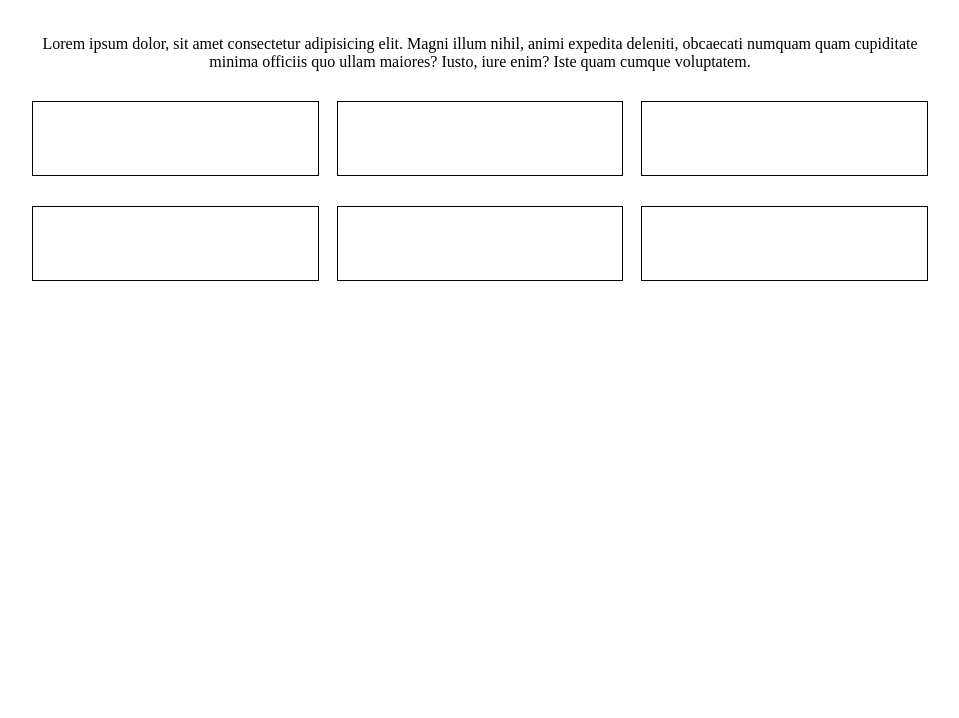
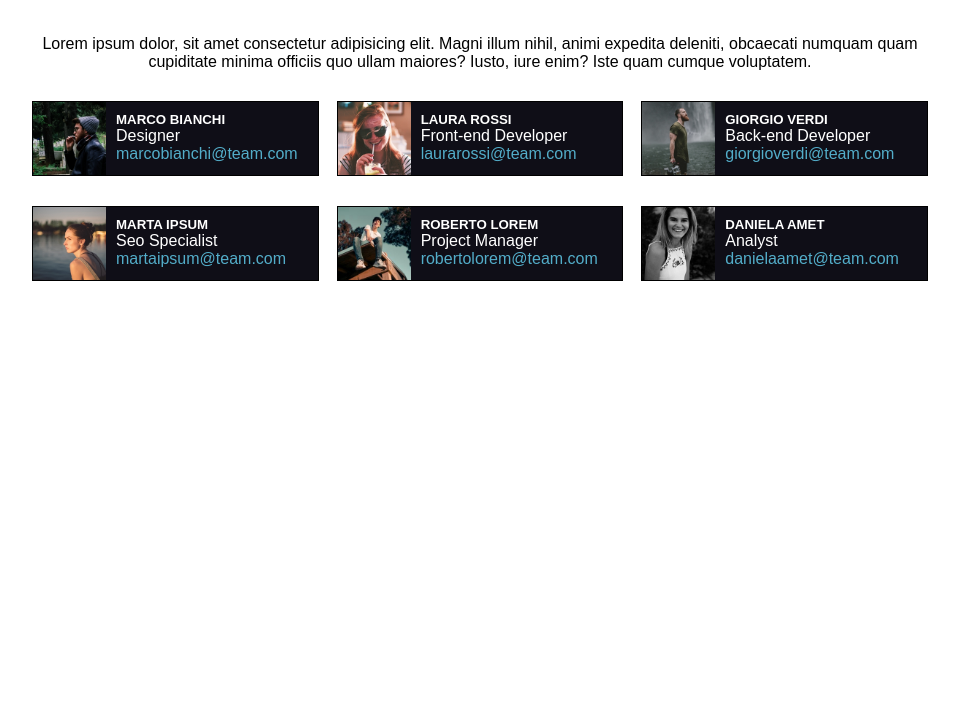
Before and after one commit to LorenzoMonteforte/html-css-float-cards, a plain HTML site: page index.html in a window 1280 px wide. Shown: the part 82-800 px from the top of the page, without its empty margins (160-1119 px from the left). Drawn offline with Linux system fonts and the light colour scheme; a web font is replaced by a local one.

Commit message:
Main (Cards), Commenti

```diff
--- a/index.css
+++ b/index.css
@@ -1,14 +1,16 @@
+/* Generale */
 *{
     margin: 0;
     padding: 0;
     box-sizing: border-box;
+    font-family: 'Inclusive Sans', sans-serif;
 }
 
 .centratura{
     width: 70%;
     margin: auto;
 }
-
+/* Header */
 header div{
     padding-top: 30px;
     padding-bottom: 50px;
@@ -18,7 +20,7 @@ h1{
     color: rgba(229,49,112,255);
     text-align: center;
 }
-
+/* Main (Struttura) */
 div.centratura > p{
     text-align: center;
 }
@@ -49,3 +51,24 @@ div.centratura > p{
 #riga2{
     margin-top: 30px;
 }
+/* Main (Carte) */
+.imgCards{
+    height: 100%;
+    float: left;
+}
+
+.infoCardsContainer{
+    height: 100%;
+    width: calc(100% - 73px);
+    background-color: rgba(15,14,23,255);
+    float: right;
+    padding: 10px;
+}
+
+.white{
+    color: white;
+}
+
+.azzurro{
+    color: rgb(83,173,201);
+}
--- a/index.html
+++ b/index.html
@@ -5,29 +5,79 @@
     <meta name="viewport" content="width=device-width, initial-scale=1.0">
     <title>Document</title>
     <link rel="stylesheet" href="index.css">
+    <link rel="preconnect" href="https://fonts.googleapis.com">
+<link rel="preconnect" href="https://fonts.gstatic.com" crossorigin>
+<link href="https://fonts.googleapis.com/css2?family=Inclusive+Sans&display=swap" rel="stylesheet">
 </head>
 <body>
+    <!-- Header -->
     <header>
         <div class="centratura">
             <h1>Meet Our Team</h1>
         </div>
     </header>
-
+    <!-- Main -->
     <main>
         <div class="centratura">
+            <!-- Paragrafo -->
             <p>
                 Lorem ipsum dolor, sit amet consectetur adipisicing elit. Magni illum nihil, animi expedita deleniti, obcaecati numquam quam cupiditate minima officiis quo ullam maiores? Iusto, iure enim? Iste quam cumque voluptatem.
             </p>
+            <!-- Contenitore Cards -->
             <div id="cardsContainer">
+                <!-- Prima riga -->
                 <div class="riga">
-                    <div class="cards"></div>
-                    <div class="cards centrale"></div>
-                    <div class="cards"></div>
+                    <div class="cards">
+                        <img class="imgCards" src="img/male1.png" alt="Male 1">
+                        <div class="infoCardsContainer">
+                            <h5 class="white">MARCO BIANCHI</h5>
+                            <div class="white">Designer</div>
+                            <div class="azzurro">marcobianchi@team.com</div>
+                        </div>
+                    </div>
+                    <div class="cards centrale">
+                        <img class="imgCards" src="img/female1.png" alt="Female 1">
+                        <div class="infoCardsContainer">
+                            <h5 class="white">LAURA ROSSI</h5>
+                            <div class="white">Front-end Developer</div>
+                            <div class="azzurro">laurarossi@team.com</div>
+                        </div>
+                    </div>
+                    <div class="cards">
+                        <img class="imgCards" src="img/male2.png" alt="Male 2">
+                        <div class="infoCardsContainer">
+                            <h5 class="white">GIORGIO VERDI</h5>
+                            <div class="white">Back-end Developer</div>
+                            <div class="azzurro">giorgioverdi@team.com</div>
+                        </div>
+                    </div>
                 </div>
+                <!-- Seconda riga -->
                 <div id="riga2" class="riga">
-                    <div class="cards"></div>
-                    <div class="cards centrale"></div>
-                    <div class="cards"></div>
+                    <div class="cards">
+                        <img class="imgCards" src="img/female2.png" alt="Female 1">
+                        <div class="infoCardsContainer">
+                            <h5 class="white">MARTA IPSUM</h5>
+                            <div class="white">Seo Specialist</div>
+                            <div class="azzurro">martaipsum@team.com</div>
+                        </div>
+                    </div>
+                    <div class="cards centrale">
+                        <img class="imgCards" src="img/male3.png" alt="Male 3">
+                        <div class="infoCardsContainer">
+                            <h5 class="white">ROBERTO LOREM</h5>
+                            <div class="white">Project Manager</div>
+                            <div class="azzurro">robertolorem@team.com</div>
+                        </div>
+                    </div>
+                    <div class="cards">
+                        <img class="imgCards" src="img/female3.png" alt="Female 1">
+                        <div class="infoCardsContainer">
+                            <h5 class="white">DANIELA AMET</h5>
+                            <div class="white">Analyst</div>
+                            <div class="azzurro">danielaamet@team.com</div>
+                        </div>
+                    </div>
                 </div>
             </div>
         </div>
```
